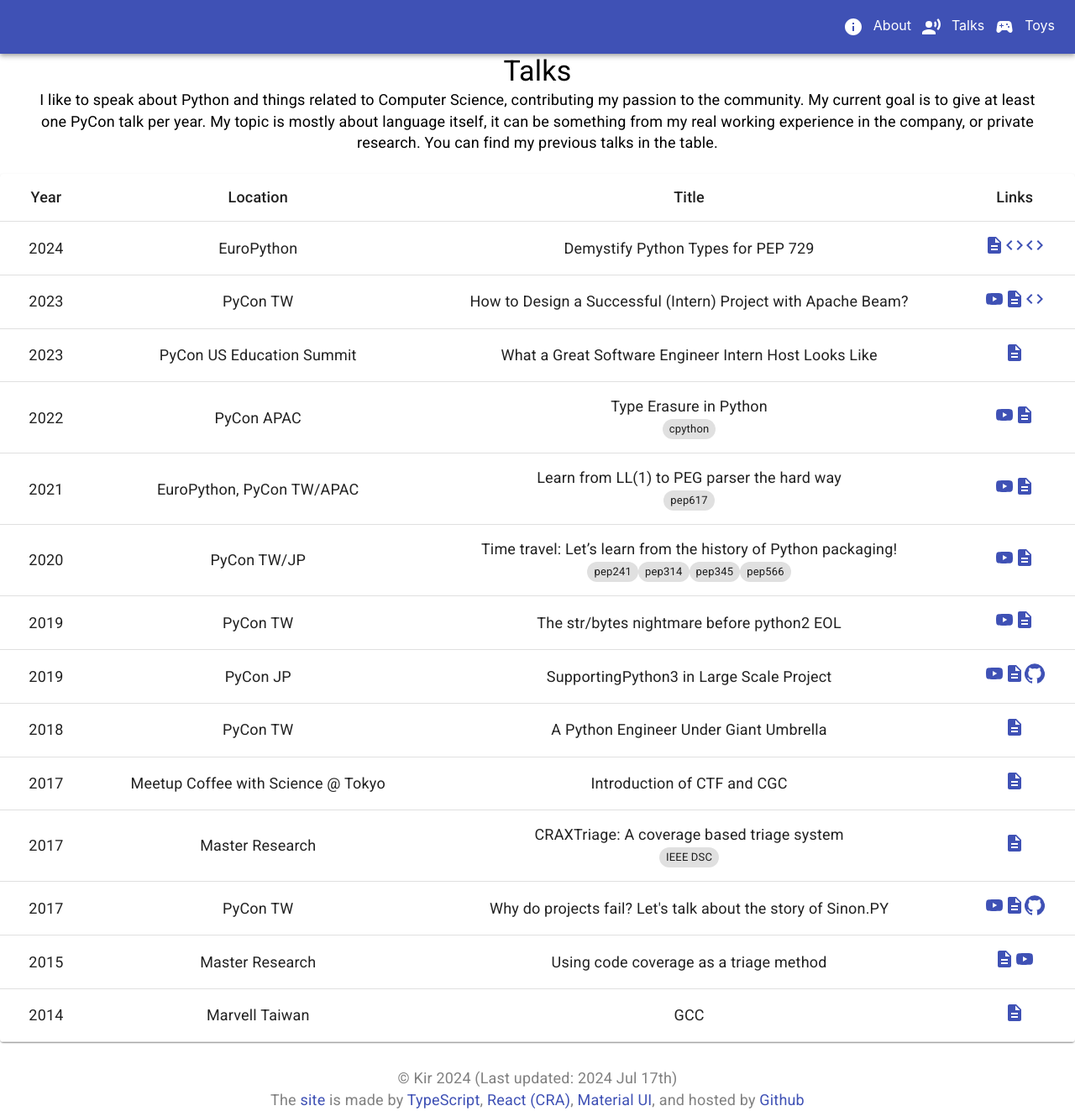
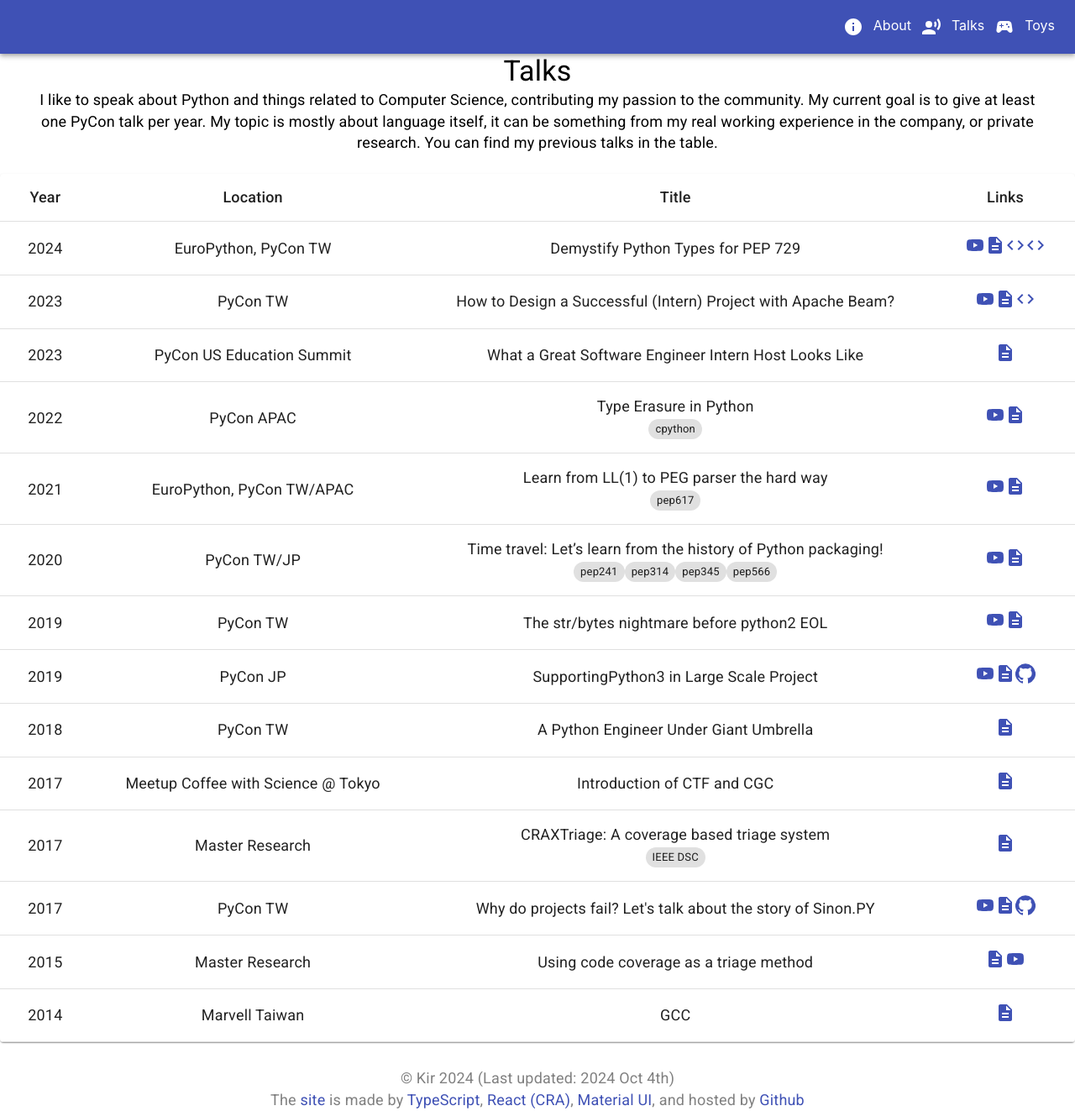
Before and after one commit to note35/about, a React (Create React App) app: page /about/talks in a window 1280 px wide. Shown: the whole page at 84% size. Built offline with nearby package versions, Linux system fonts and the light colour scheme.

Commit message:
Update type systems slides and youtube link, and some AboutItems.tsx changes.

```diff
--- a/src/AboutItems.tsx
+++ b/src/AboutItems.tsx
@@ -36,10 +36,10 @@ export const AboutItems = [
     "description": "Python, JavaScript, C++, Build System, and Software Development Life Cycle, Web Application."
   }, {
     "name": "Offline Studies",
-    "description": "Type theory, Gradual typing, Paxos, a little bit Web3."
+    "description": "Programming Language Design, Import System, a little bit Web3."
   }, {
     "name": "Past Studies",
-    "description": "PEG, absl::flat_hash_map, History of Python dict and hash, and Python Virtual Machine."
+    "description": "Type theory, PEG, absl::flat_hash_map, Python Dict & Hash, and Python VM."
   }, {
     "name": "Recommended Tech Podcasts",
     "description": "[PyCast (mandarin only)](https://pycast.firstory.io/), [core.py](https://podcasts.apple.com/us/podcast/core-py/id1712665877), [Python Bytes](https://pythonbytes.fm/), [The Python Podcast.__init__](https://www.pythonpodcast.com/), [CppCast](https://cppcast.com/), [Acquired](https://www.acquired.fm/)."
--- a/src/App.tsx
+++ b/src/App.tsx
@@ -30,7 +30,7 @@ export function App(): JSX.Element {
   })
 
   const footer = [
-    "© Kir 2024 (Last updated: 2024 Jul 17th)",
+    "© Kir 2024 (Last updated: 2024 Oct 4th)",
     "The [site](https://github.com/note35/about) is made by [TypeScript](https://www.typescriptlang.org/), [React (CRA)](https://reactjs.org/docs/create-a-new-react-app.html), [Material UI](https://material-ui.com/), and hosted by [Github](https://github.com/)"
   ]
 
--- a/src/TalkItems.tsx
+++ b/src/TalkItems.tsx
@@ -3,9 +3,12 @@ import { RowType } from "./ItemTable"
 export const TalkItems: Array<RowType> = [
   {
     "year": "2024",
-    "reason": "EuroPython",
+    "reason": "EuroPython, PyCon TW",
     "title": "Demystify Python Types for PEP 729",
     "links": [{
+      "source": "Youtube",
+      "url": "https://www.youtube.com/watch?v=rQur7QphEIw"
+    }, {
       "source": "SlideShare",
       "url": "https://github.com/note35/about/blob/dev/public/slides/2024-type_systems.pdf"
     }, {
```
